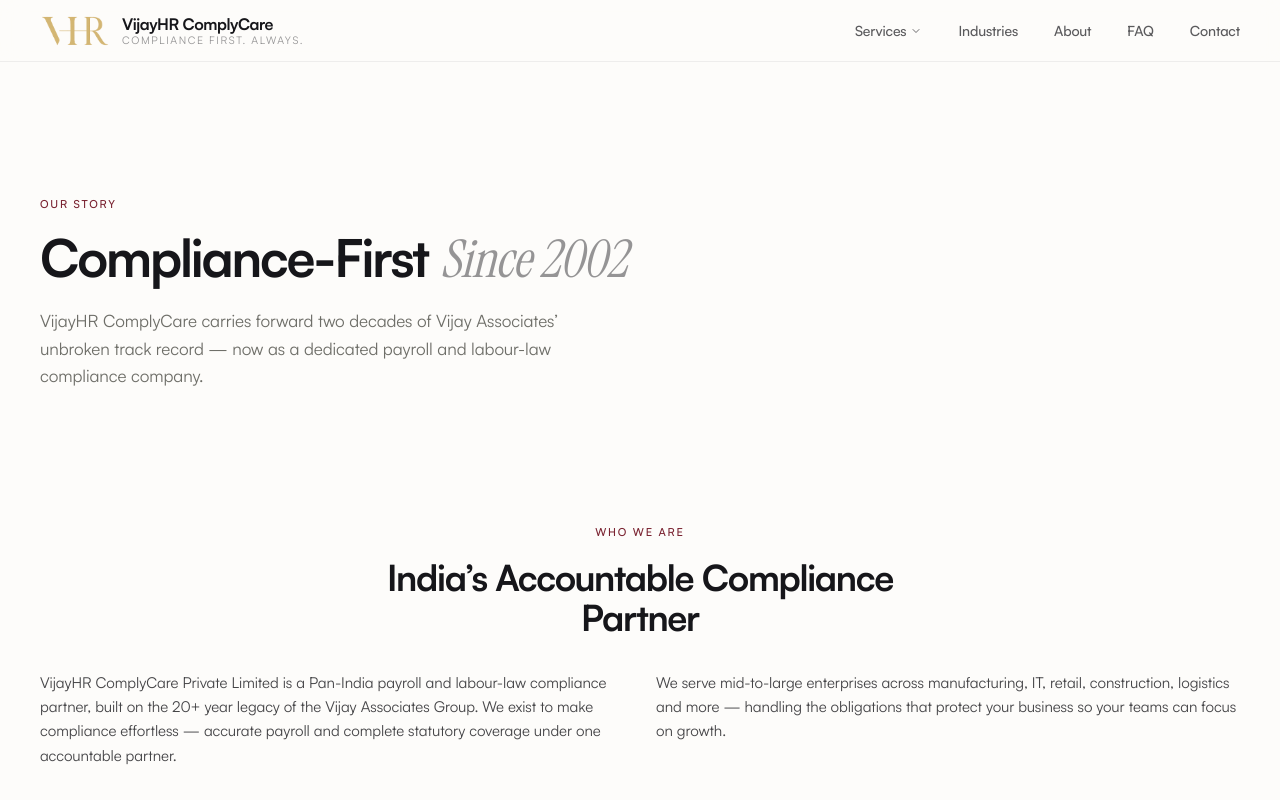
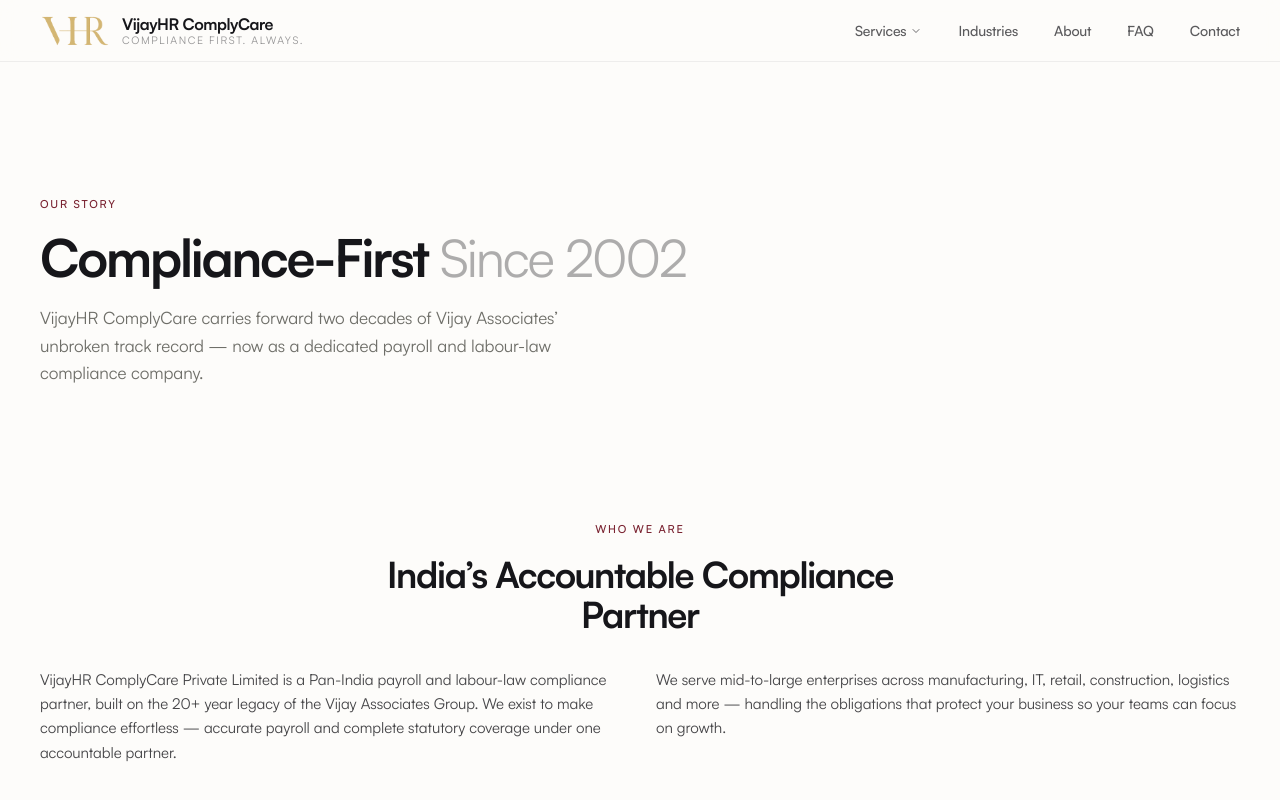
Before and after one commit to Azhwin05/VijayHR, a Next.js app: page /complycare/about in a window 1280 px wide. Shown: the top 800 px of the page. Built offline with nearby package versions, Linux system fonts and the light colour scheme.

Commit message:
Fix mismatched type in About headline
Bold sans next to an italic serif read as inconsistent, not
intentional. "Since 2002" now uses the same Satoshi family as
"Compliance-First" -- just regular weight at 35% opacity instead of
a different font and style.

```diff
--- a/app/complycare/about/page.tsx
+++ b/app/complycare/about/page.tsx
@@ -23,7 +23,7 @@
         <Reveal delay={0.06}>
           <h1 className="mt-4 max-w-none font-display text-[40px] leading-tight text-ink sm:whitespace-nowrap sm:text-[52px]">
             Compliance-First{" "}
-            <span className="editorial italic text-ink/45">Since 2002</span>
+            <span className="font-normal text-ink/35">Since 2002</span>
           </h1>
         </Reveal>
         <Reveal delay={0.12}>
```
